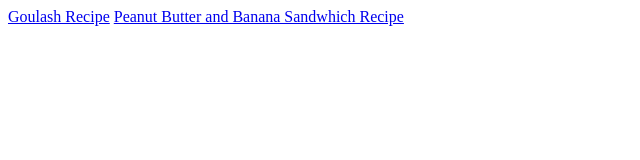
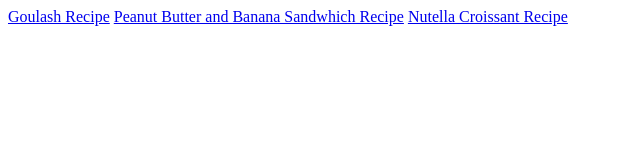
Before and after one commit to Tickleware/odin-recipes, a plain HTML site: page index.html in a window 1280 px wide. Shown: the whole page, without its empty margins (0-640 px from the left). Drawn offline with Linux system fonts and the light colour scheme.

Commit message:
Changed structure of code in several areas for understanding

```diff
--- a/index.html
+++ b/index.html
@@ -11,7 +11,7 @@
 
     <a href="recipes/goulash.html">Goulash Recipe</a>
     <a href="recipes/peanut-butter-banana-sandwhich.html">Peanut Butter and Banana Sandwhich Recipe</a>
-
+    <a href="recipes/nutella-croissant.html">Nutella Croissant Recipe</a>
 
 </body>
 
```
Also changed, not shown: recipes/goulash.html (+2 -2 lines), recipes/peanut-butter-banana-sandwhich.html (+1 -3 lines), recipes/Goulash.jpg (added), recipes/nutellacroissant.jpg (added), recipes/pbb.jpg (added), 1 other file.
